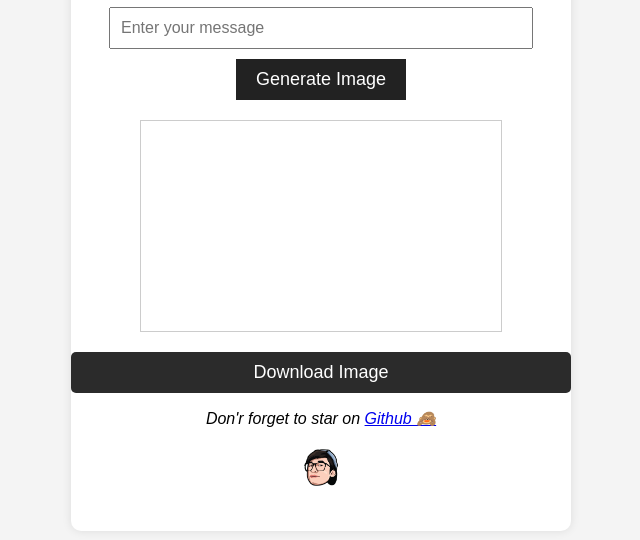
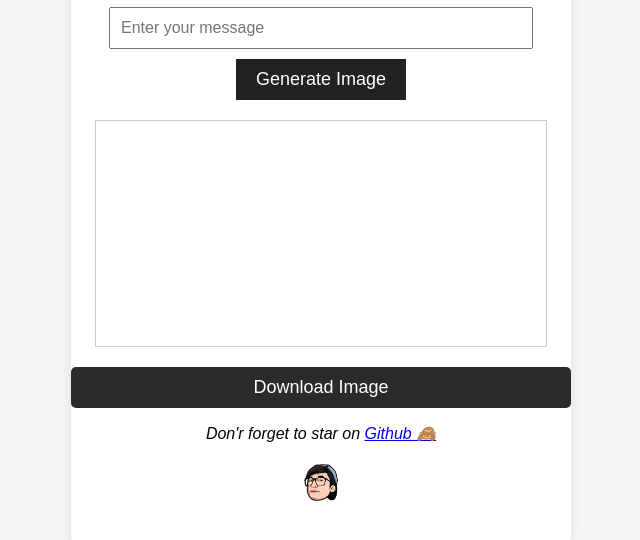
Before and after one commit to kevkevkevin/eid-greetings, a plain HTML site: page index.html in a window 1280 px wide. Shown: the part 196-736 px from the top of the page, without its empty margins (319-959 px from the left). Drawn offline with nearby package versions, Linux system fonts and the light colour scheme.

Commit message:
Update style.css

```diff
--- a/style.css
+++ b/style.css
@@ -38,10 +38,10 @@ button:hover {
 
 canvas {
     display: block;
-    padding: 30px;
     margin: 20px auto;
     border: 1px solid #ccc;
-    max-width: 100%;
+    max-width: 450px;
+    width: 100%;
 }
 
 #download {
```
